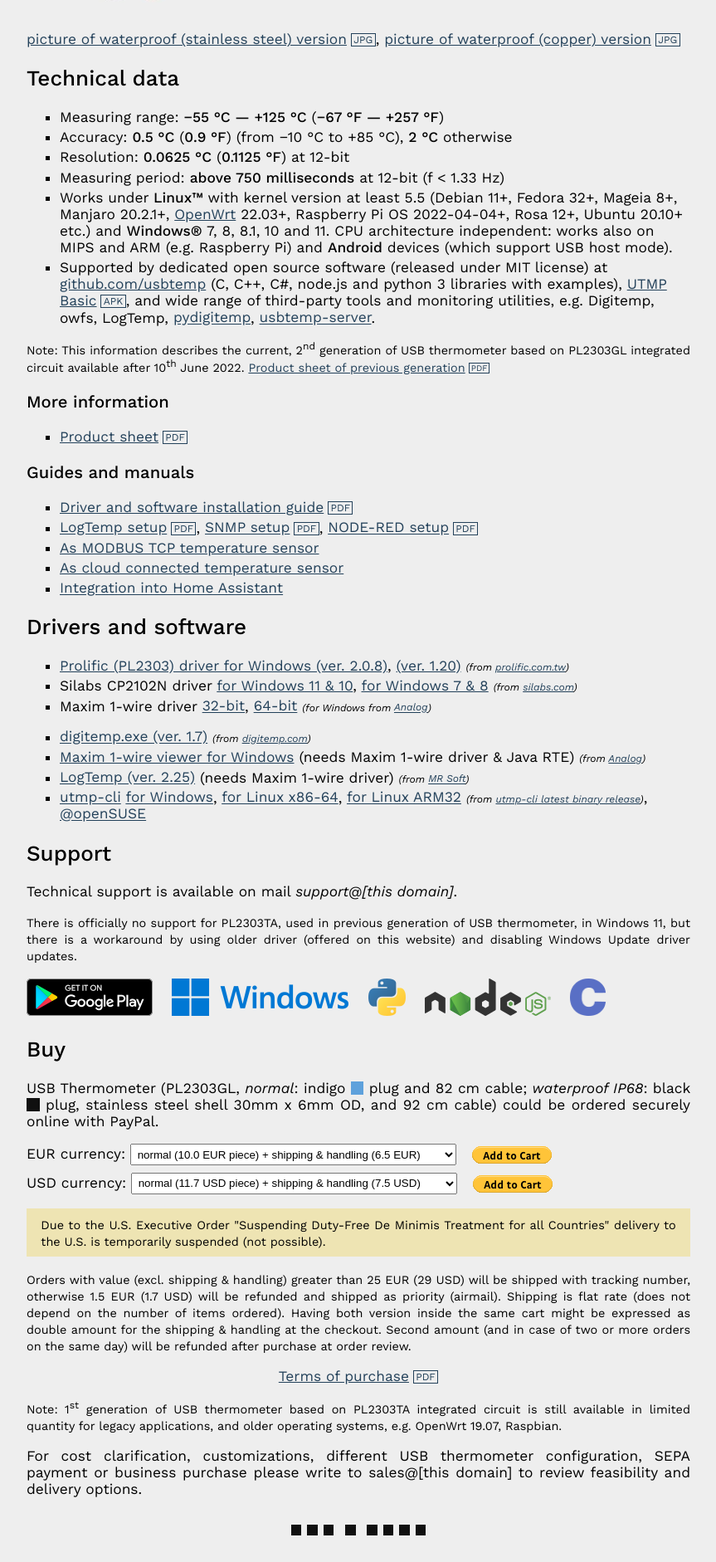
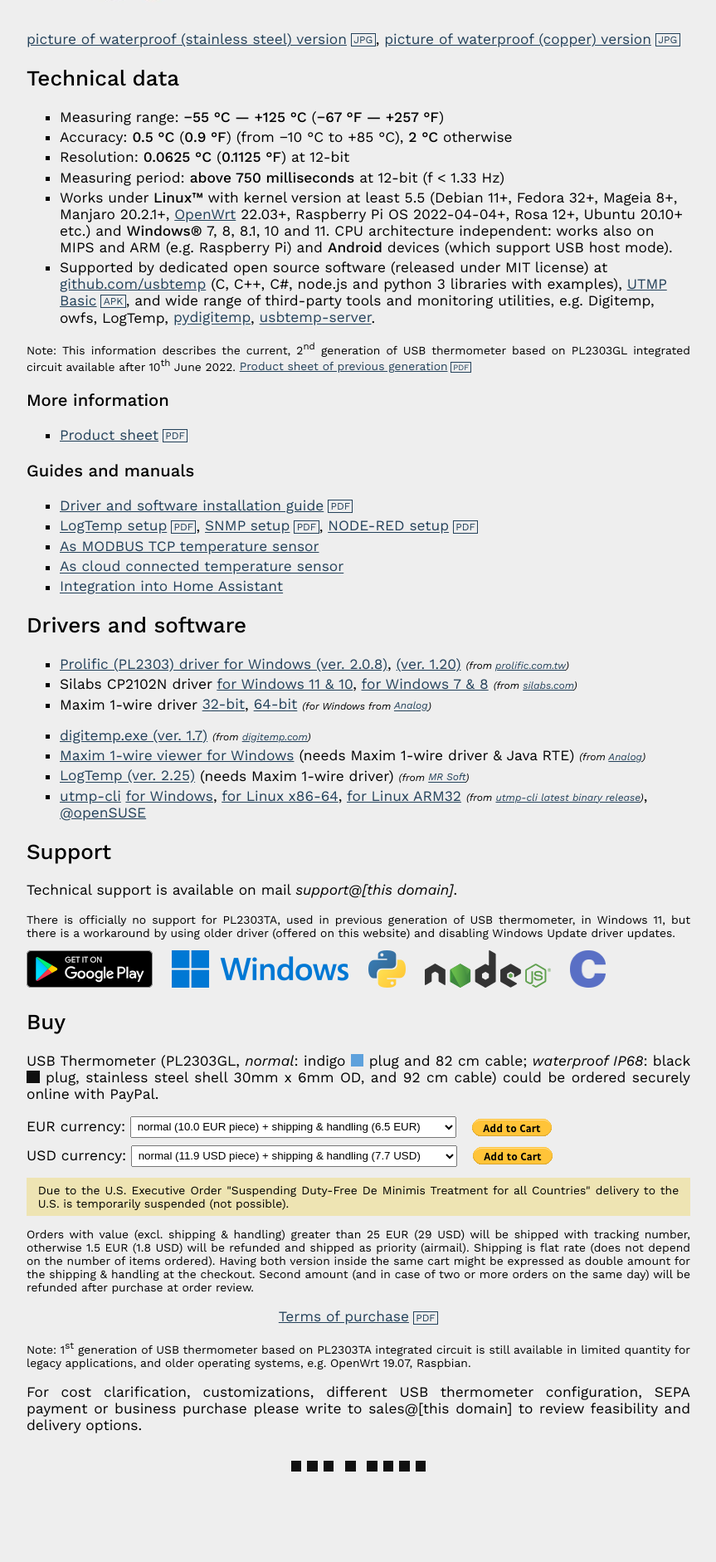
Before and after one commit to perproweb/utmp, a Jekyll site: the page index.html, which Jekyll copies as it is, in a window 1280 px wide. Shown: the part 853-2735 px from the top of the page at 83% size, without its empty margins (208-1071 px from the left). Built offline with Jekyll 4.4.1, drawn with Linux system fonts in a browser that asks for light colours; after the commit the page ends 2658 px from its top, so only the background shows below that.

Commit message:
20260126

```diff
--- a/index.html
+++ b/index.html
@@ -32,6 +32,7 @@
     p{text-align:justify;}
     p.center{text-align:center;}
     p.note{background:#eee4b3;padding:0.5em 1em;}
+    p.small{font-size:80%;}
     ul{list-style-type:square;}
     li{margin:0.25em 0;}
     li a{padding:0.2em 0;}
@@ -109,9 +110,9 @@
     "@type": "Offer",
     "availability": "http://schema.org/InStock",
     "itemCondition": "http://schema.org/NewCondition",
-    "price": "11.7",
+    "price": "11.9",
     "priceCurrency": "USD",
-    "priceValidUntil": "2026-01-31",
+    "priceValidUntil": "2026-02-28",
     "url": "https://usbtemp.com/",
     "shippingDetails": {
       "@type": "OfferShippingDetails",
@@ -165,10 +166,8 @@ These values could be changed on request, e.g. put sensor on <a class="jpg" href
 <li>Supported by dedicated open source software (released under MIT license) at <a href="https://github.com/usbtemp" rel="noreferrer" target="_blank">github.com/usbtemp</a> (C, C++, C#, node.js and python 3 libraries with examples), <a class="apk" href="https://files.perpro.si/utmp_basic_v0-2-8.apk" target="_blank">UTMP Basic</a>, and wide range of third-party tools and monitoring utilities, e.g. Digitemp, owfs, LogTemp, <a href="https://pypi.org/project/pydigitemp/" rel="noreferrer" target="_blank">pydigitemp</a>, <a href="https://github.com/mfederczuk/usbtemp-server" rel="noreferrer" target="_blank">usbtemp-server</a>.</li>
 </ul>
 
-<p>
-<small>
+<p class="small">
 Note: This information describes the current, 2<sup>nd</sup> generation of USB thermometer based on PL2303GL integrated circuit available after 10<sup>th</sup> June 2022. <a class="pdf" href="https://usbtemp.s3.amazonaws.com/product_sheets/usb-thermometer-ta.pdf" target="_blank">Product sheet of previous generation</a>
-</small>
 </p>
 
 <h3>More information</h3>
@@ -202,10 +201,8 @@ Note: This information describes the current, 2<sup>nd</sup> generation of USB t
 <p>
 Technical support is available on mail <em>support@[this domain]</em>.
 </p>
-<p>
-<small>
+<p class="small">
 There is officially no support for PL2303TA, used in previous generation of USB thermometer, in Windows 11, but there is a workaround by using older driver (offered on this website) and disabling Windows Update driver updates.
-</small>
 </p>
 <div class="logos">
 <a href="https://play.google.com/store/apps/details?id=eu.perpro.android.utmp_basic" rel="noreferrer nofollow" target="_blank"><img src="logos/googleplay.png" srcset="logos/googleplay.png, logos/googleplay@2x.png 2x" alt="Our app is again available on Google Play." height="45" width="152"></a>
@@ -241,29 +238,23 @@ USB Thermometer (PL2303GL, <em>normal</em>: indigo <span class="colorbox indigo"
 <input type="hidden" name="image_url" value="https://usbtemp.com/logos/usbtemp_logo_150.png">
 <label for="osusd">USD currency:</label>
 <select name="os0" id="osusd">
-  <option value="normal (80cm)">normal (11.7 USD piece) + shipping &amp; handling (7.5 USD)</option>
-  <option value="waterproof (1m)">waterproof (14.0 USD piece) + shipping &amp; handling (7.5 USD)</option>
+  <option value="normal (80cm)">normal (11.9 USD piece) + shipping &amp; handling (7.7 USD)</option>
+  <option value="waterproof (1m)">waterproof (14.2 USD piece) + shipping &amp; handling (7.7 USD)</option>
 </select>
 <input type="hidden" name="currency_code" value="USD">
 <input type="image" src="btn_cart_SM.png" name="submit" alt="Pay with PayPal">
 </form>
-<p class="note">
-  <small>
+<p class="note small">
 Due to the U.S. Executive Order "Suspending Duty-Free De Minimis Treatment for all Countries" delivery to the U.S. is temporarily suspended (not possible).
-</small>
 </p>
-<p>
-<small>
-Orders with value (excl. shipping &amp; handling) greater than 25 EUR (29 USD) will be shipped with tracking number, otherwise 1.5 EUR (1.7 USD) will be refunded and shipped as priority (airmail). Shipping is flat rate (does not depend on the number of items ordered). Having both version inside the same cart might be expressed as double amount for the shipping &amp; handling at the checkout. Second amount (and in case of two or more orders on the same day) will be refunded after purchase at order review.
-</small>
+<p class="small">
+Orders with value (excl. shipping &amp; handling) greater than 25 EUR (29 USD) will be shipped with tracking number, otherwise 1.5 EUR (1.8 USD) will be refunded and shipped as priority (airmail). Shipping is flat rate (does not depend on the number of items ordered). Having both version inside the same cart might be expressed as double amount for the shipping &amp; handling at the checkout. Second amount (and in case of two or more orders on the same day) will be refunded after purchase at order review.
 </p>
 <p class="center">
 <a class="pdf" href="https://usbtemp.s3.amazonaws.com/terms.pdf" target="_blank">Terms of purchase</a>
 </p>
-<p>
-<small>
+<p class="small">
 Note: 1<sup>st</sup> generation of USB thermometer based on PL2303TA integrated circuit is still available in limited quantity for legacy applications, and older operating systems, e.g. OpenWrt 19.07, Raspbian.
-</small>
 </p>
 <p>
 For cost clarification, customizations, different USB thermometer configuration, SEPA payment or business purchase please write to sales@[this domain] to review feasibility and delivery options.
```
